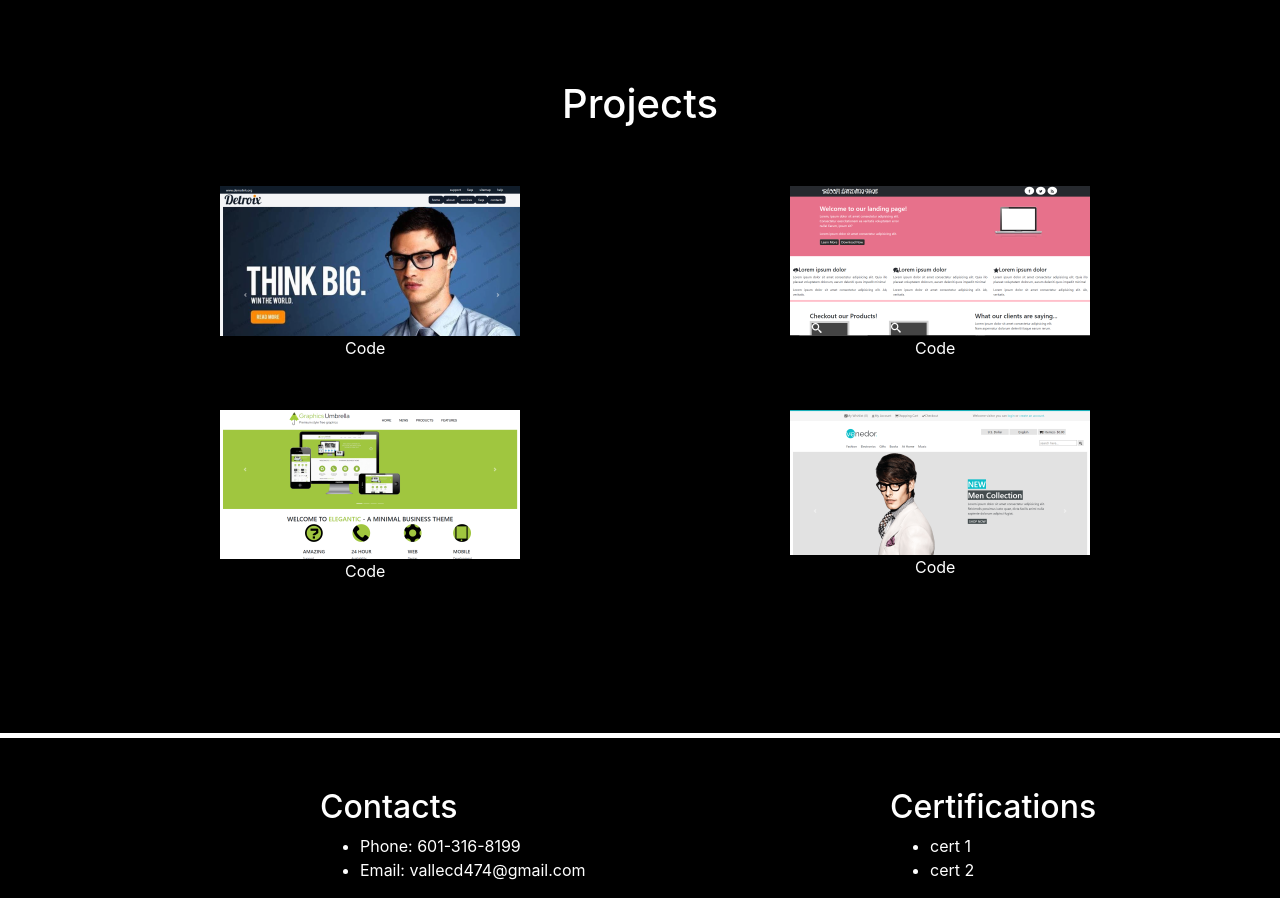
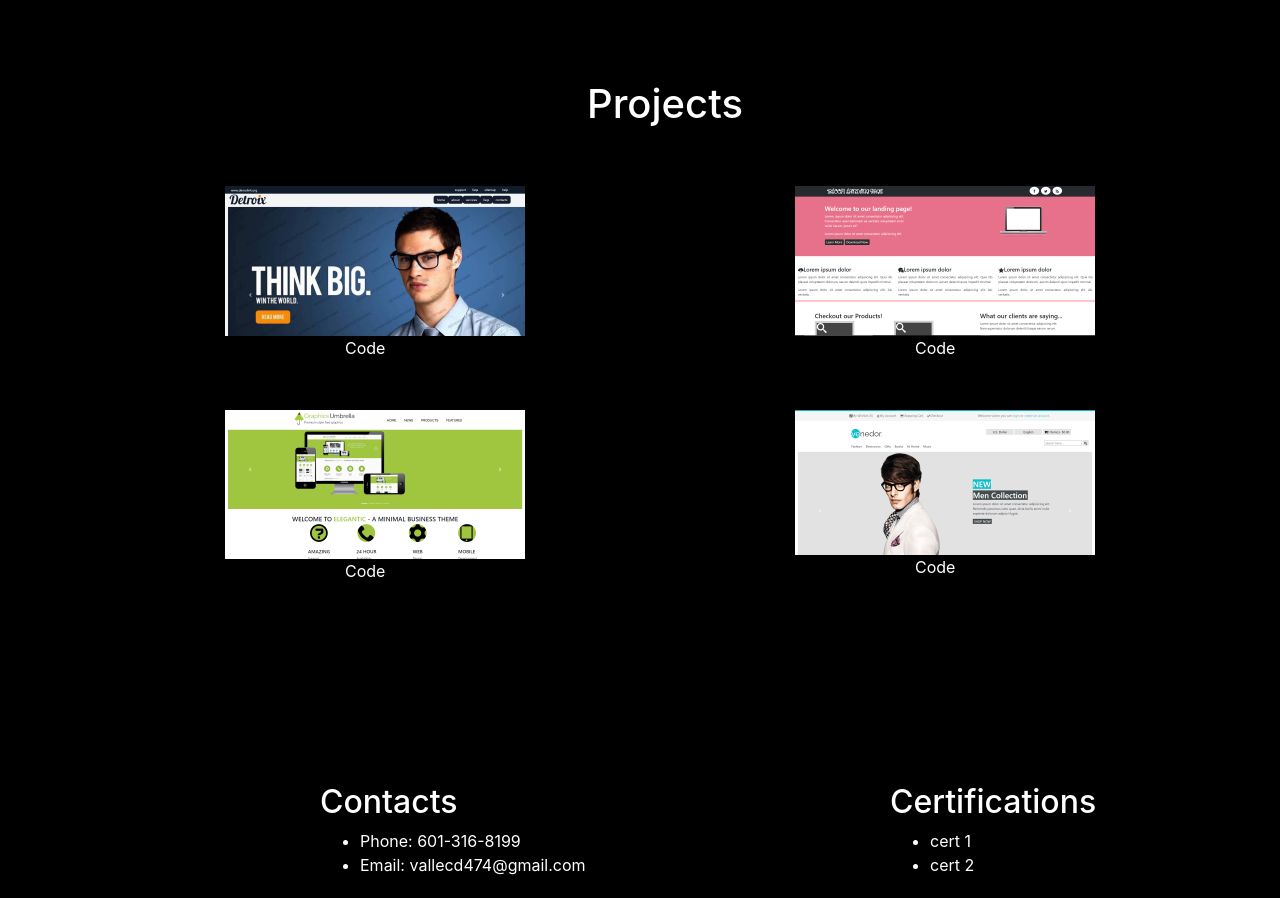
Before and after one commit to vallecd474/portfolio, a plain HTML site: page index.html in a window 1280 px wide. Shown: the part 1600-2498 px from the top of the page. Drawn offline with nearby package versions, Linux system fonts and the light colour scheme; a web font is replaced by a local one.

Commit message:
first commit

```diff
--- a/css/style.css
+++ b/css/style.css
@@ -107,7 +107,6 @@
 
 .footer {
     height: 100px;
-    border-top: 5px solid white;
 }
 
 .foot-divs {
@@ -201,9 +200,13 @@
     padding-top: 150px;
 }
 
+.sub-header {
+    padding-left: 50px;
+}
+
 .img-fluid2 {
     position: relative;
-    right: 65px;
+    right: 60px;
 }
 
 .img-link {
```
